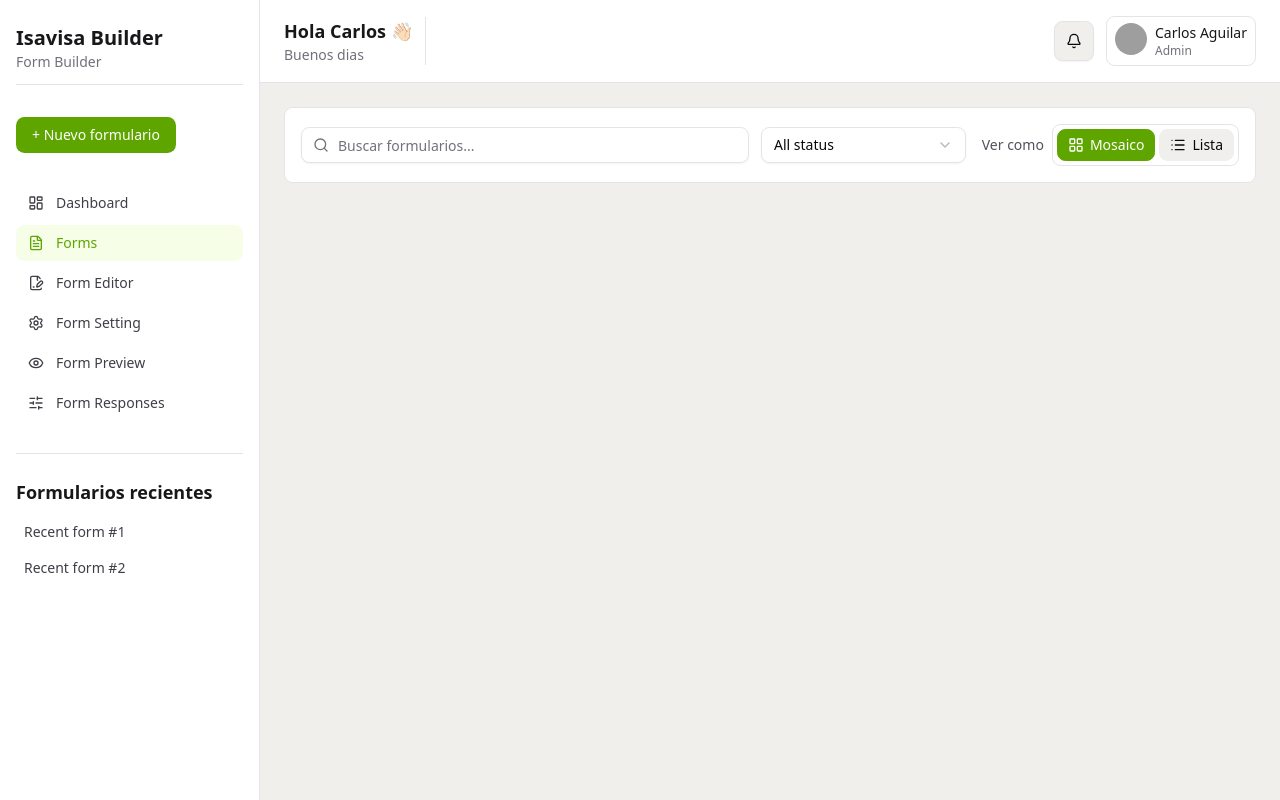
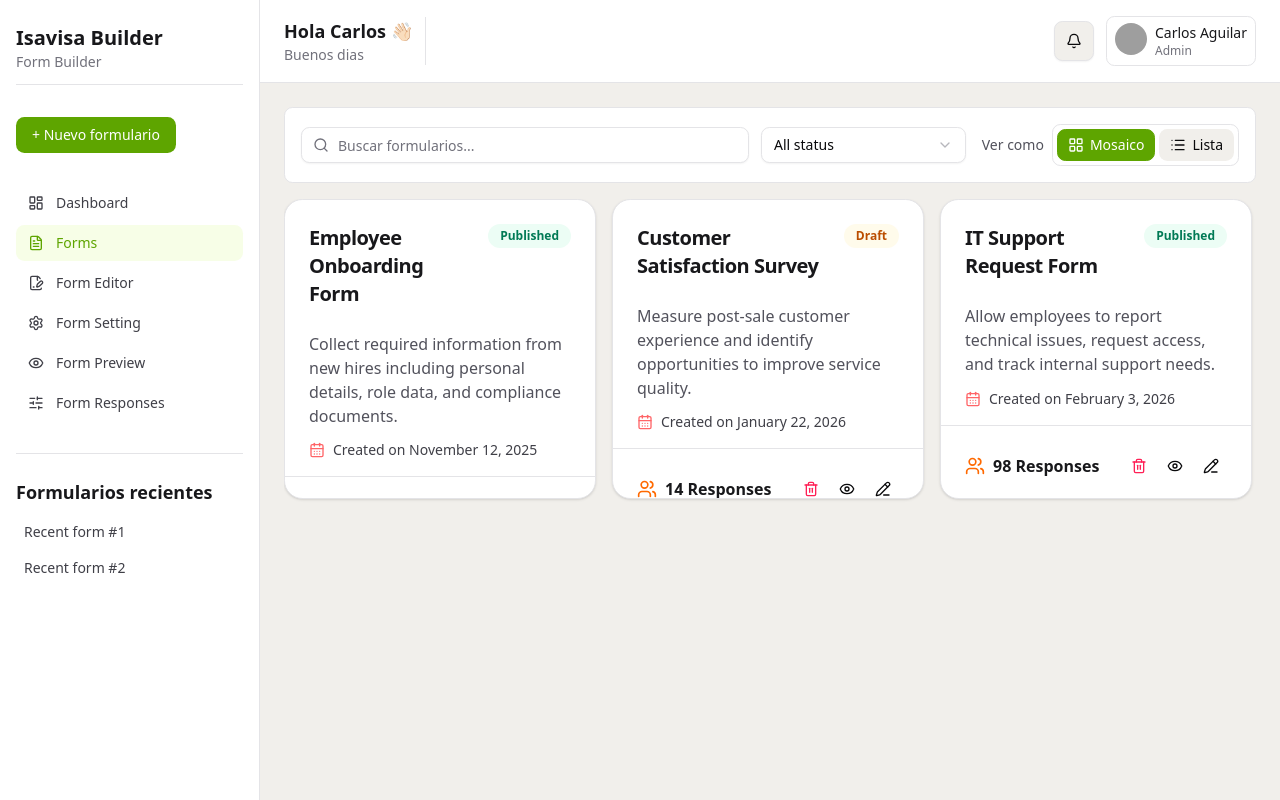
Before and after one commit to Carlosagdu/form-builder-isavisa, a Next.js app: page / in a window 1280 px wide. Built offline with nearby package versions, Linux system fonts and the light colour scheme; grey boxes are pictures that could not be loaded.

Commit message:
Add-form-card

```diff
--- a/app/layout.tsx
+++ b/app/layout.tsx
@@ -49,8 +49,8 @@ export default function RootLayout({
       <body
         className={`${geistSans.variable} ${geistMono.variable} antialiased`}
       >
-        <div className="m-4 min-h-[calc(100vh-2rem)] md:m-6 md:min-h-[calc(100vh-3rem)] md:grid md:grid-cols-[260px_1fr] lg:m-0 lg:min-h-screen">
-          <aside className="hidden border-r bg-white px-4 py-6 md:block">
+        <div className="m-4 h-[calc(100vh-2rem)] md:m-6 md:h-[calc(100vh-3rem)] md:grid md:grid-cols-[260px_1fr] lg:m-0 lg:h-screen">
+          <aside className="hidden overflow-y-auto border-r bg-white px-4 py-6 md:block">
             <div className="space-y-8">
               <div className="border-b pb-3">
                 <p className="text-xl font-semibold text-zinc-900">Isavisa Builder</p>
@@ -92,7 +92,7 @@ export default function RootLayout({
             </div>
           </aside>
 
-          <div className="flex min-w-0 flex-col">
+          <div className="flex min-h-0 min-w-0 flex-col">
             <header className="border-b bg-white px-4 py-4 md:px-6">
               <div className="flex items-center justify-between gap-4">
                 <div className="min-w-0 border-r pr-3">
@@ -123,8 +123,8 @@ export default function RootLayout({
               </div>
             </header>
 
-            <main className="flex-1 p-4 md:p-6">
-              <div className="min-h-[calc(100vh-140px)]">{children}</div>
+            <main className="flex-1 min-h-0 overflow-hidden p-4 md:p-6">
+              <div className="h-full min-h-0">{children}</div>
             </main>
           </div>
         </div>
--- a/app/page.tsx
+++ b/app/page.tsx
@@ -1,5 +1,17 @@
 import { FiltersBar } from "@/components/home/filters-bar";
+import { FormCard } from "@/components/home/form-card";
+import { mockFormCards } from "@/lib/mocks/forms";
 
 export default function Home() {
-  return <FiltersBar />;
+  return (
+    <div className="flex h-full min-h-0 flex-col gap-4">
+      <FiltersBar />
+
+      <section className="grid min-h-0 flex-1 auto-rows-max content-start grid-cols-1 gap-x-4 gap-y-4 overflow-y-auto pr-1 lg:grid-cols-3">
+        {mockFormCards.map((form) => (
+          <FormCard key={form.id} form={form} />
+        ))}
+      </section>
+    </div>
+  );
 }
--- /dev/null
+++ b/components/home/form-card.tsx
@@ -0,0 +1,94 @@
+import { CalendarDays, Eye, PencilLine, Trash2, Users } from "lucide-react"
+
+import { Button } from "@/components/ui/button"
+import {
+  Card,
+  CardContent,
+  CardFooter,
+  CardHeader,
+  CardTitle,
+} from "@/components/ui/card"
+import type { FormCardData } from "@/lib/mocks/forms"
+import { cn } from "@/lib/utils"
+
+interface FormCardProps {
+  form: FormCardData
+}
+
+const STATUS_STYLES: Record<FormCardData["status"], string> = {
+  published: "bg-emerald-50 text-emerald-700",
+  draft: "bg-amber-50 text-amber-700",
+}
+
+const STATUS_LABEL: Record<FormCardData["status"], string> = {
+  published: "Published",
+  draft: "Draft",
+}
+
+export function FormCard({ form }: FormCardProps) {
+  return (
+    <Card className="h-100 md:h-75 gap-0 overflow-hidden rounded-2xl py-0">
+      <CardHeader className="grid-cols-[1fr_auto] px-6 pt-6 pb-4">
+        <CardTitle className="pr-3 text-xl font-bold tracking-tight text-zinc-900">
+          {form.title}
+        </CardTitle>
+        <span
+          className={cn(
+            "inline-flex h-fit items-center rounded-full px-3 py-1 text-xs font-semibold",
+            STATUS_STYLES[form.status]
+          )}
+        >
+          {STATUS_LABEL[form.status]}
+        </span>
+      </CardHeader>
+
+      <CardContent className="flex flex-1 flex-col px-6 pb-4">
+        <p className="flex-1 overflow-hidden text-base leading-6 text-zinc-600">
+          {form.description}
+        </p>
+
+        <div className="mt-3 space-y-2 text-base text-zinc-700">
+          <p className="flex text-sm items-center gap-2">
+            <CalendarDays className="h-4 w-4 text-red-400" />
+            <span>Created on {form.createdAtLabel}</span>
+          </p>
+        </div>
+      </CardContent>
+
+      <CardFooter className="justify-between border-t px-6 py-4">
+        <p className="flex items-center gap-2 text-base font-semibold text-zinc-900">
+          <Users className="h-5 w-5 text-orange-500" />
+          {form.submissionsCount} Responses
+        </p>
+
+        <div className="flex items-center gap-1">
+          <Button
+            type="button"
+            size="icon-sm"
+            variant="ghost"
+            aria-label={`Delete ${form.title}`}
+            className="text-rose-500 hover:text-rose-600"
+          >
+            <Trash2 className="h-4 w-4" />
+          </Button>
+          <Button
+            type="button"
+            size="icon-sm"
+            variant="ghost"
+            aria-label={`Preview ${form.title}`}
+          >
+            <Eye className="h-4 w-4" />
+          </Button>
+          <Button
+            type="button"
+            size="icon-sm"
+            variant="ghost"
+            aria-label={`Edit ${form.title}`}
+          >
+            <PencilLine className="h-4 w-4" />
+          </Button>
+        </div>
+      </CardFooter>
+    </Card>
+  )
+}
--- /dev/null
+++ b/lib/mocks/forms.ts
@@ -0,0 +1,40 @@
+export type FormCardStatus = "published" | "draft"
+
+export interface FormCardData {
+  id: string
+  title: string
+  description: string
+  status: FormCardStatus
+  createdAtLabel: string
+  submissionsCount: number
+}
+
+export const mockFormCards: FormCardData[] = [
+  {
+    id: "employee-onboarding-form",
+    title: "Employee Onboarding Form",
+    description:
+      "Collect required information from new hires including personal details, role data, and compliance documents.",
+    status: "published",
+    createdAtLabel: "November 12, 2025",
+    submissionsCount: 67,
+  },
+  {
+    id: "customer-satisfaction-survey",
+    title: "Customer Satisfaction Survey",
+    description:
+      "Measure post-sale customer experience and identify opportunities to improve service quality.",
+    status: "draft",
+    createdAtLabel: "January 22, 2026",
+    submissionsCount: 14,
+  },
+  {
+    id: "it-support-request-form",
+    title: "IT Support Request Form",
+    description:
+      "Allow employees to report technical issues, request access, and track internal support needs.",
+    status: "published",
+    createdAtLabel: "February 3, 2026",
+    submissionsCount: 98,
+  },
+]
```
